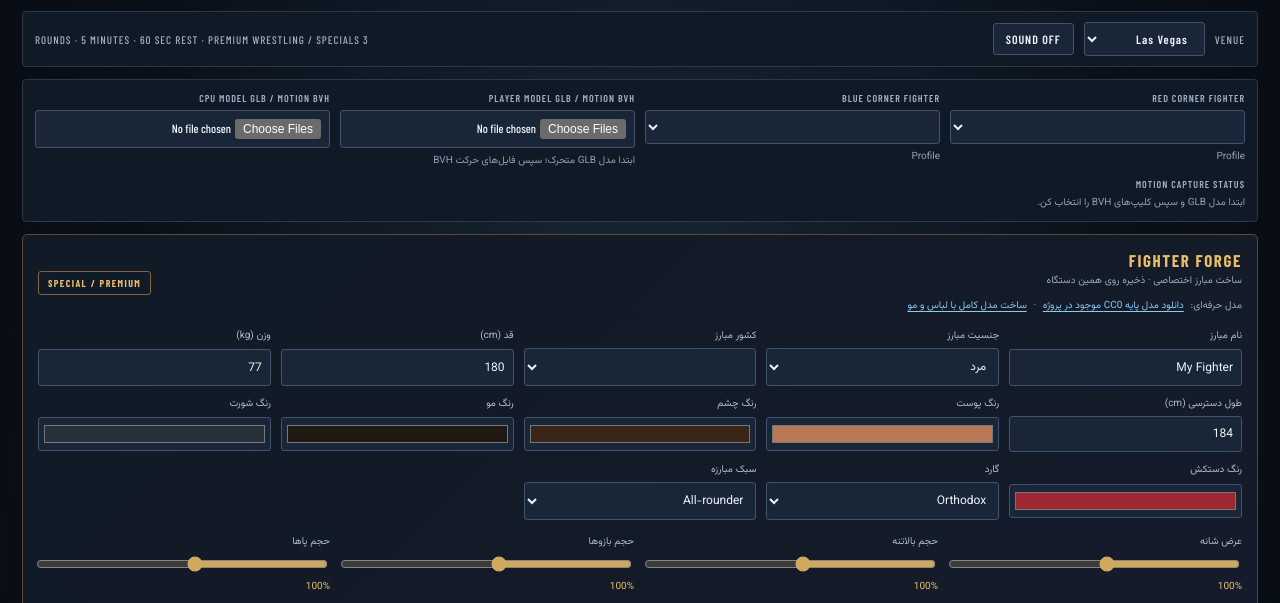
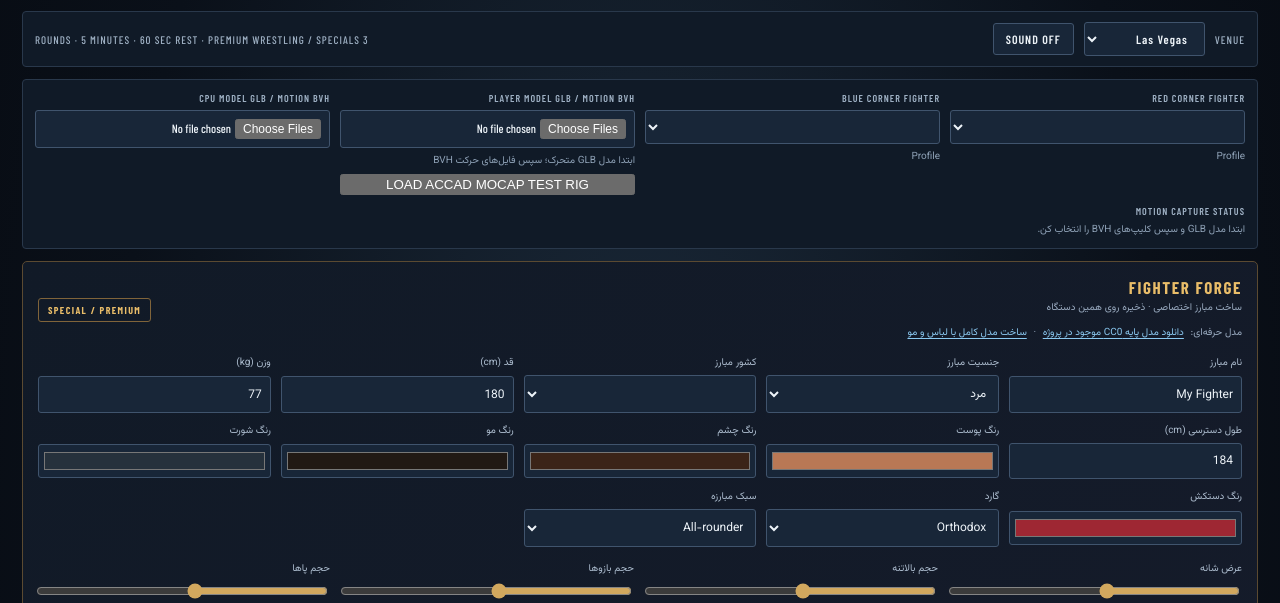
Before and after one commit to amirhshashemi-bit/FIGHTROOM, a website: page arena/index.html in a window 1280 px wide. Shown: the part 190-793 px from the top of the page. Drawn offline with nearby package versions, Linux system fonts and the light colour scheme; a web font is replaced by a local one.

Commit message:
Add one-click ACCAD mocap demo buttons for both corners

```diff
--- a/arena/index.html
+++ b/arena/index.html
@@ -22,7 +22,7 @@
 <section class="roster-toolbar" aria-label="Fighter selection">
 <div><label for="player-roster">RED CORNER FIGHTER</label><select id="player-roster"></select><small id="p-profile">Profile</small></div>
 <div><label for="enemy-roster">BLUE CORNER FIGHTER</label><select id="enemy-roster"></select><small id="e-profile">Profile</small></div>
-<div><label for="p-mocap-file">PLAYER MODEL GLB / MOTION BVH</label><input id="p-mocap-file" type="file" multiple accept=".glb,.gltf,.bvh,model/gltf-binary,model/gltf+json"><small>ابتدا مدل GLB متحرک؛ سپس فایل‌های حرکت BVH</small></div>
+<div><label for="p-mocap-file">PLAYER MODEL GLB / MOTION BVH</label><input id="p-mocap-file" type="file" multiple accept=".glb,.gltf,.bvh,model/gltf-binary,model/gltf+json"><small>ابتدا مدل GLB متحرک؛ سپس فایل‌های حرکت BVH</small><button type="button" data-load-accad="player">LOAD ACCAD MOCAP TEST RIG</button></div>
 <div><label for="e-mocap-file">CPU MODEL GLB / MOTION BVH</label><input id="e-mocap-file" type="file" multiple accept=".glb,.gltf,.bvh,model/gltf-binary,model/gltf+json"></div>
 <div><label>MOTION CAPTURE STATUS</label><small id="mocap-status" aria-live="polite">ابتدا مدل GLB و سپس کلیپ‌های BVH را انتخاب کن.</small></div>
 </section>
```
